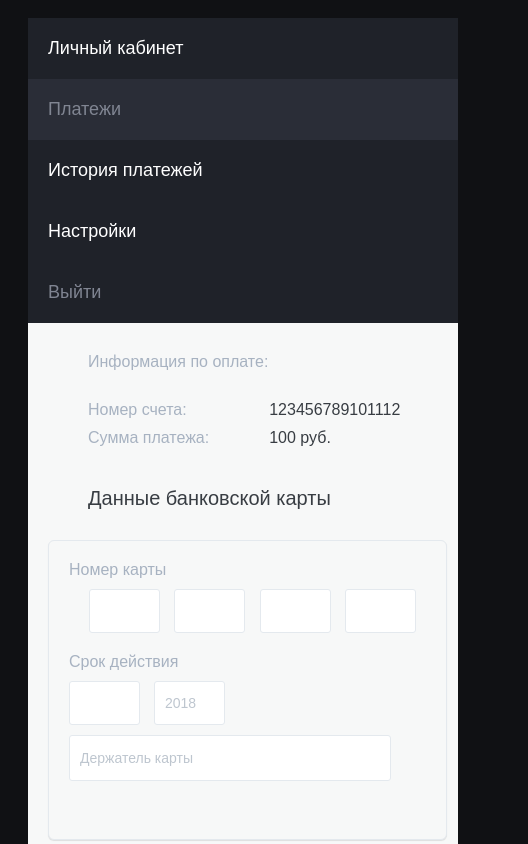
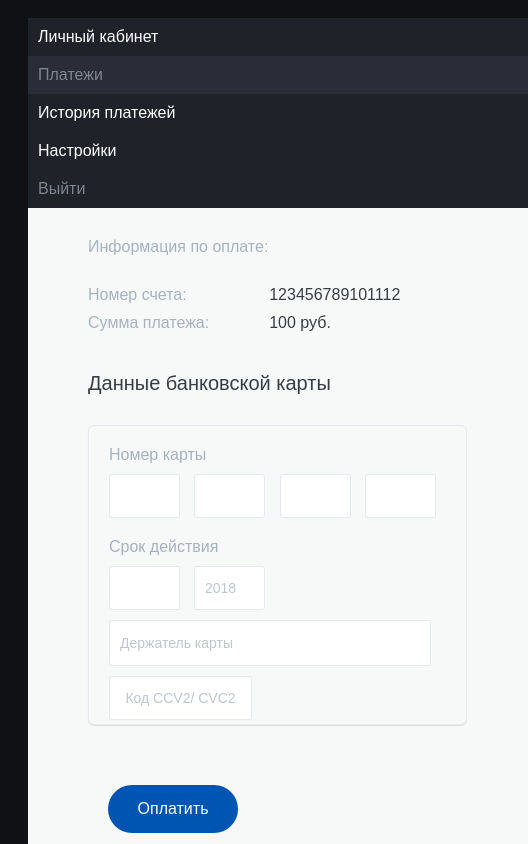
Before and after one commit to egrashinagi/formAutorisation, a website built with webpack: page src/index.html in a window 390 px wide. Shown: the top 844 px of the page, 528 px wide, since content can reach past the window. Built offline with nearby package versions, Linux system fonts and the light colour scheme.

Commit message:
Правки

```diff
--- a/src/components/button/button.scss
+++ b/src/components/button/button.scss
@@ -16,9 +16,8 @@
 
   z-index: 5;
   position: absolute;
-  top: 270px;
-  left: -240px;
-
+  top: 340px;
+  left: 20px;
 
   &:hover {
     background-color: #0059bc;
@@ -44,3 +43,13 @@
     margin: 30px 30px 30px 0;
   }
 }
+
+@media screen and (max-width: 768px){
+
+  .button {
+    z-index: 5;
+    position: absolute;
+    top: 330px;
+    right: 250px;
+  }
+}
--- a/src/components/input/input.scss
+++ b/src/components/input/input.scss
@@ -28,5 +28,15 @@
   &_border_red {
     border: 1px solid red;
   }
-;
+
 }
+
+@media screen and (max-width: 768px) {
+
+  .input_min {
+    z-index: 5;
+    //position: absolute;
+    top: 330px;
+    right: 250px;
+  }
+}
--- a/src/components/menu/__item-link/menu__item-link.scss
+++ b/src/components/menu/__item-link/menu__item-link.scss
@@ -18,8 +18,8 @@
 
   .menu__item-link {
     margin-right: 80px;
-    padding: 20px 10px 20px 20px;
+    padding: 10px 5px 10px 10px;
 
-    font-size: 18px;
+    font-size: 16px;
   }
 }
--- a/src/index.html
+++ b/src/index.html
@@ -83,26 +83,26 @@
                 <input name="username" class="input input_left" type="text" minlength="4"
                        placeholder="Держатель карты">
             </label>
-            <!--<label class="input_display">-->
-                <!--<input name="number-card_part4" class="input input_height_l input_width_xl" type="password"-->
-                       <!--maxlength="3" required placeholder="Код CCV2/ CVC2">-->
-            <!--</label>-->
+            <label class="input_display">
+                <input name="pass" class="input input_height_l input_width_xl" type="password"
+                       maxlength="3" required placeholder="Код CCV2/ CVC2">
+            </label>
         </div>
         <div class="card card_margin_l card_slip card_bottom">
             <div class="cards cards_gray"></div>
             <div class="info__title info__title_right">Код CCV2/ CVC2</div>
             <div class="cards cards_end">
                 <label>
-                    <input name="pass" class="input input_height_l input_width_xl" type="password"
+                    <input name="pass" class="input input_height_l input_width_xl input_min" type="password"
                            maxlength="3">
                     <span class="icon"></span>
                 </label>
             </div>
-            <div class="buttons">
-                <button class="button button_width_l button_margin" type="submit" name="button" formtarget="output">
-                    <span class="button__text">Оплатить</span>
-                </button>
-            </div>
+        </div>
+        <div class="buttons">
+            <button class="button button_width_l button_margin" type="submit" name="button" formtarget="output">
+                <span class="button__text">Оплатить</span>
+            </button>
         </div>
     </form>
     <div class="info info_more info__width_min info_width_max">
--- a/src/index.scss
+++ b/src/index.scss
@@ -4,8 +4,6 @@
 @import './components/button/button';
 @import './components/card/card';
 @import './components/input/input';
-
-@media screen and (max-width: 1000px) {
 
 body {
   padding: 10px;
@@ -17,6 +15,7 @@
   font-weight: normal;
   padding: 10px 5px 10px 60px;
 }
+
 .info__title_big {
   font-weight: normal;
   font-size: 20px;
@@ -25,7 +24,7 @@
 .info__title_padding_xl {
   padding: 30px 0 30px 40px;
 }
-}
+
 
 @media screen and (max-width: 768px) {
 
@@ -39,7 +38,7 @@
     font-size: 16px;
     font-weight: normal;
     padding: 0;
-    min-width: 430px;
+    min-width: 500px;
   }
 
   .menu__item {
@@ -64,11 +63,7 @@
     display: none;
   }
 
-  .cards {
-    padding-left: 20px;
-  }
-
   .info.info__width_min {
-    min-width: 430px;
+    min-width: 500px;
   }
 }
```
Lines whose indentation alone changed are shown as unchanged.
